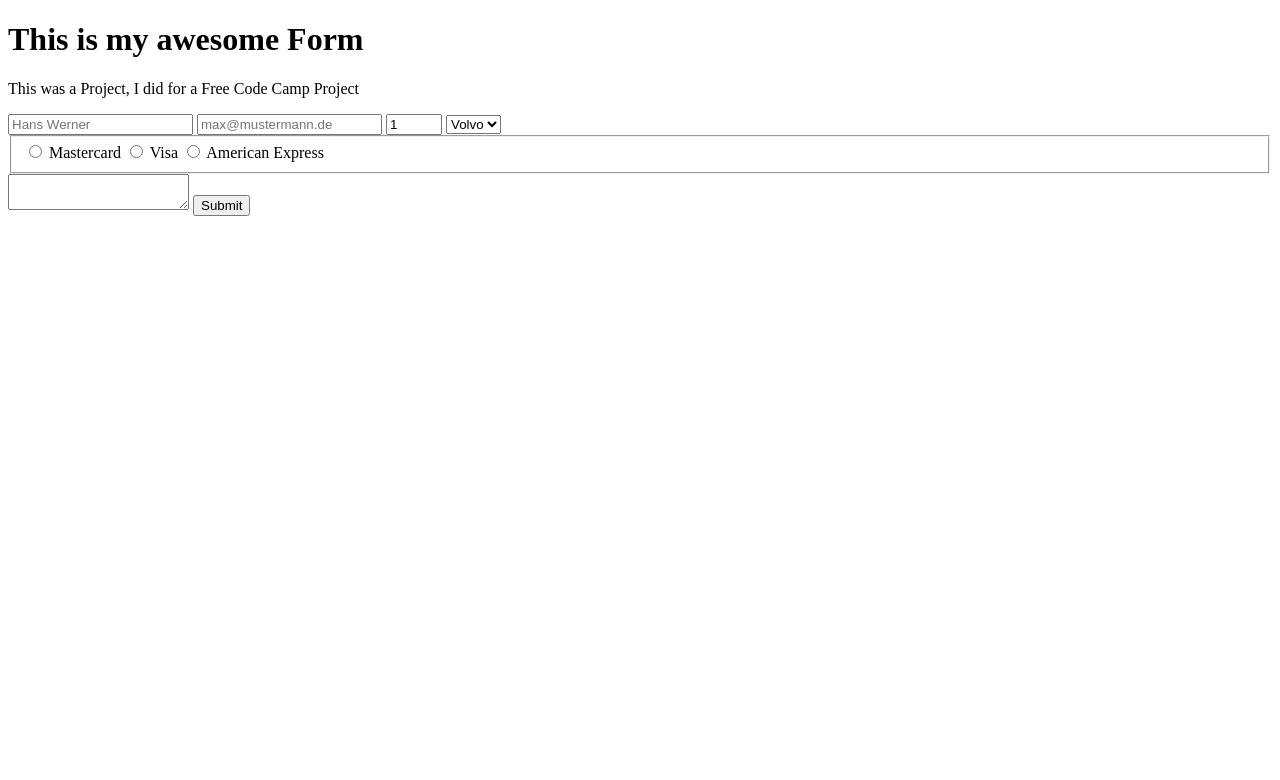
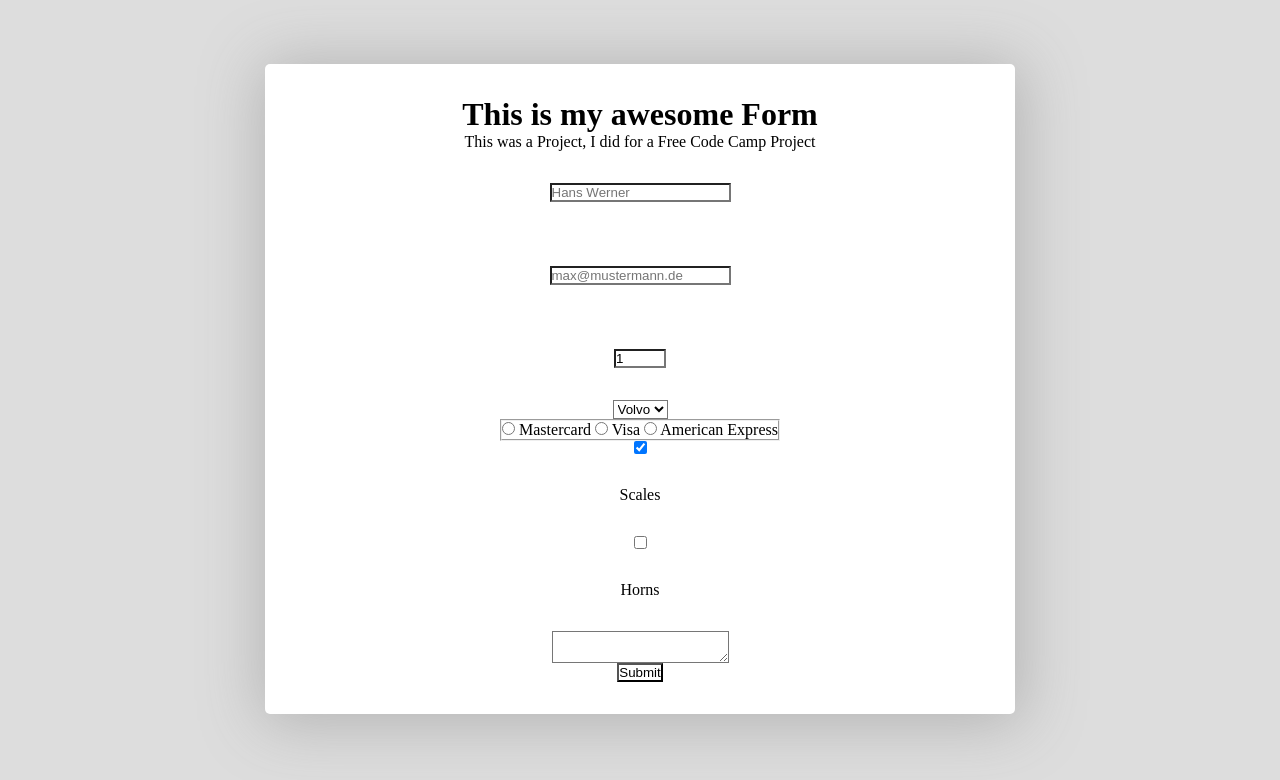
Before and after one commit to Koenig-Johannes/SurveyForm, a plain HTML site: page index.html in a window 1280 px wide. Drawn offline with Linux system fonts and the light colour scheme.

Commit message:
bad styling added

```diff
--- a/index.html
+++ b/index.html
@@ -4,19 +4,25 @@
     <meta charset="UTF-8" />
     <meta name="viewport" content="width=device-width, initial-scale=1.0" />
     <title>Document</title>
+    <link rel="stylesheet" href="index.css" />
   </head>
   <body>
-    <title id="title"></title>
-    <h1>This is my awesome Form</h1>
+    <div class="form">
+      <form id="survey-form" action="">
+        <h1 id="title">This is my awesome Form</h1>
         <p id="description">
           This was a Project, I did for a Free Code Camp Project
         </p>
-    <form id="survey-form" action="">
         <label id="name-label" for="name">
-        <input id="name" type="text" placeholder="Hans Werner" />
+          <input id="name" type="text" placeholder="Hans Werner" required />
         </label>
         <label id="email-label" for="email">
-        <input id="email" type="email" placeholder="max@mustermann.de" />
+          <input
+            id="email"
+            type="email"
+            placeholder="max@mustermann.de"
+            required
+          />
         </label>
         <label id="number-label" for="number">
           <input
@@ -49,8 +55,20 @@
           />
           <label for="ae"> American Express</label>
         </fieldset>
+        <input
+          type="checkbox"
+          id="scales"
+          name="scales"
+          checked
+          value="Scales"
+        />
+        <label for="scales">Scales</label>
+        <input type="checkbox" id="horns" name="horns" value="Horns" />
+        <label for="horns">Horns</label>
         <textarea></textarea>
         <button id="submit">Submit</button>
       </form>
+    </div>
   </body>
+  <script src="https://cdn.freecodecamp.org/testable-projects-fcc/v1/bundle.js"></script>
 </html>
--- /dev/null
+++ b/index.scss
@@ -0,0 +1,35 @@
+* {
+  margin: 0;
+  padding: 0;
+  box-sizing: border-box;
+  background-color: rgb(221, 221, 221);
+}
+
+.form {
+  max-width: 750px;
+  min-height: 300px;
+  margin: auto;
+  background-color: white;
+  border-radius: 5px;
+  -webkit-box-shadow: 2px 4px 62px 5px rgba(168, 168, 168, 0.79);
+  -moz-box-shadow: 2px 4px 62px 5px rgba(168, 168, 168, 0.79);
+  box-shadow: 2px 4px 62px 5px rgba(168, 168, 168, 0.79);
+
+  form {
+    color: black;
+    background-color: white;
+    border-radius: 20px;
+    margin: 4em;
+    padding: 2em;
+    display: flex;
+    flex-direction: column;
+    align-items: center;
+    justify-content: space-evenly;
+    * {
+      background-color: white;
+    }
+    label {
+      margin: 2em 0;
+    }
+  }
+}
```
Also changed, not shown: index.css (added), 1 other file. Lines whose indentation alone changed are shown as unchanged.
